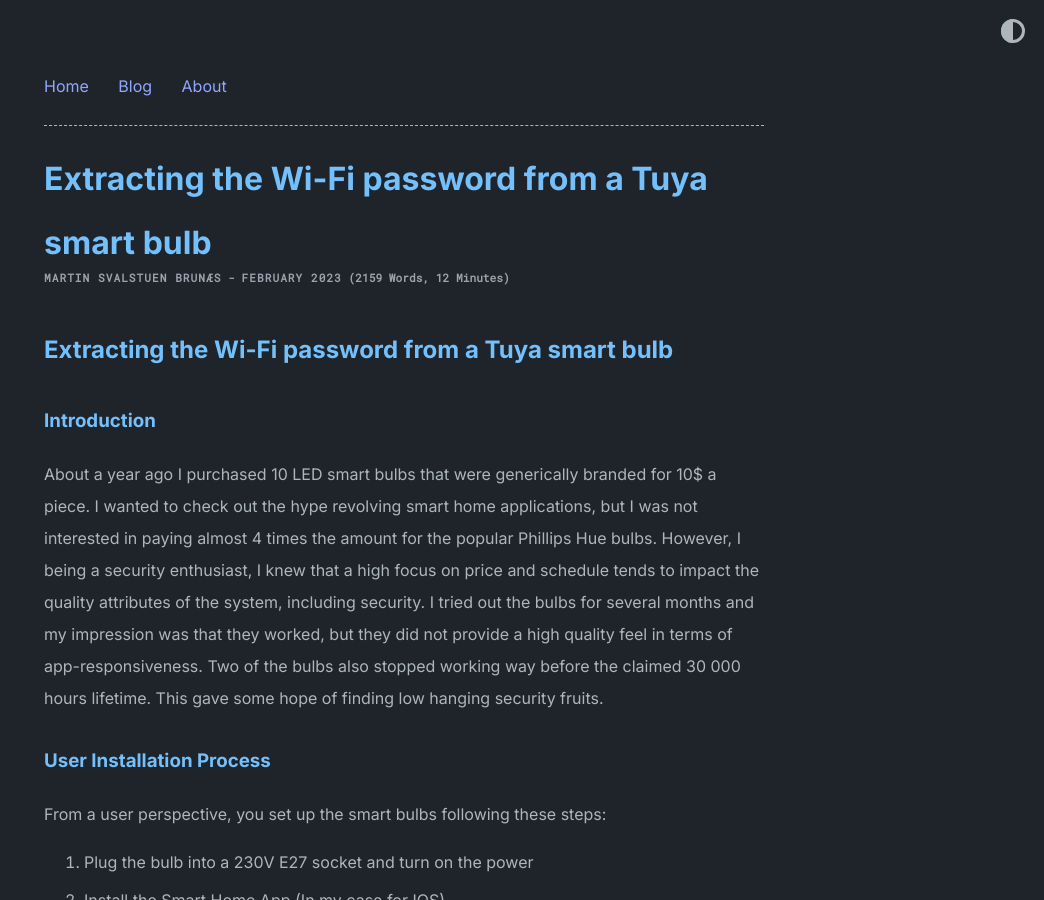
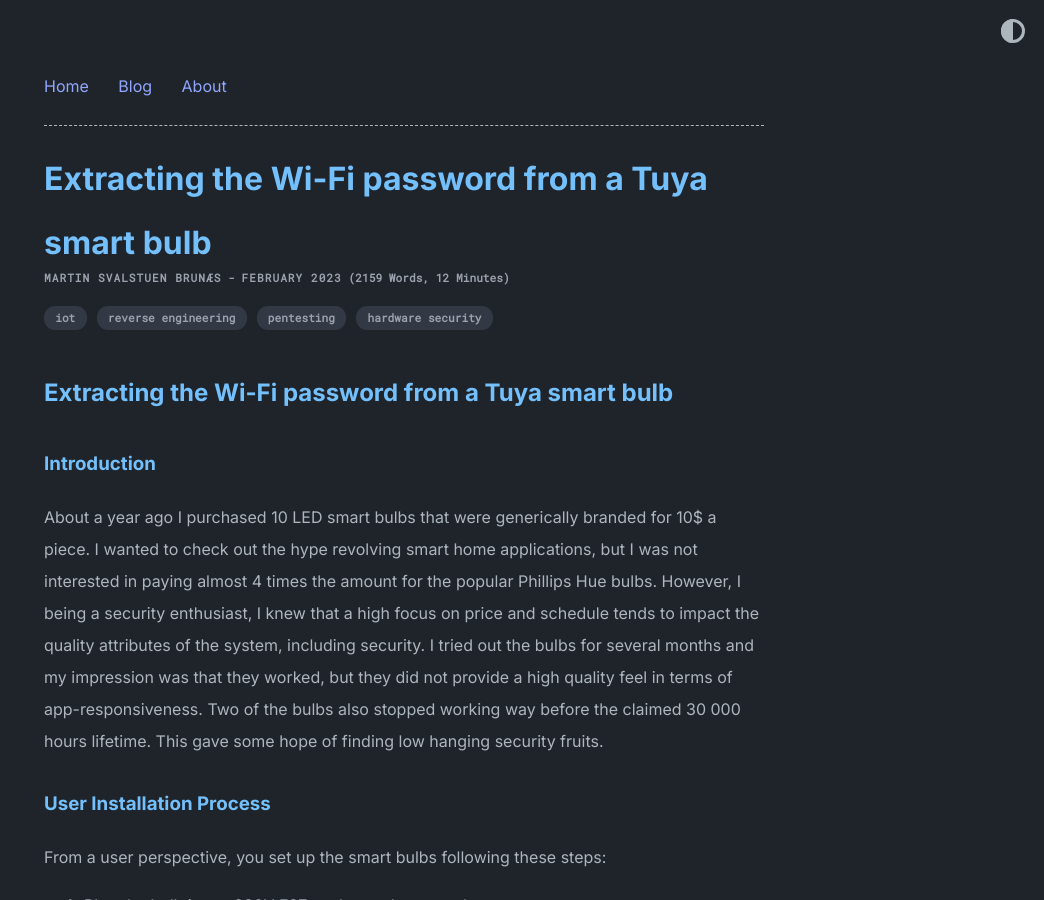
Before and after one commit to memsecno/memsec.no, a Jekyll site: the page built from _posts/2023-02-27-IoT-password-extraction.md, in a window 1280 px wide and 900 px high. Shown: the whole window, without its empty margins (236-1280 px from the left). Built offline with Jekyll 4.4.1, drawn with Linux system fonts in a browser that asks for light colours.

Commit message:
Update 2023-02-27-IoT-password-extraction.md
Added tags

```diff
--- a/_posts/2023-02-27-IoT-password-extraction.md
+++ b/_posts/2023-02-27-IoT-password-extraction.md
@@ -3,6 +3,7 @@ title: "Extracting the Wi-Fi password from a Tuya smart bulb"
 author: "Martin Svalstuen Brunæs"
 date: "2023-02-28"
 layout: post
+tags: ["IoT", "Reverse engineering", "Pentesting", "Hardware security"]
 categories: post
 ---
 
```
